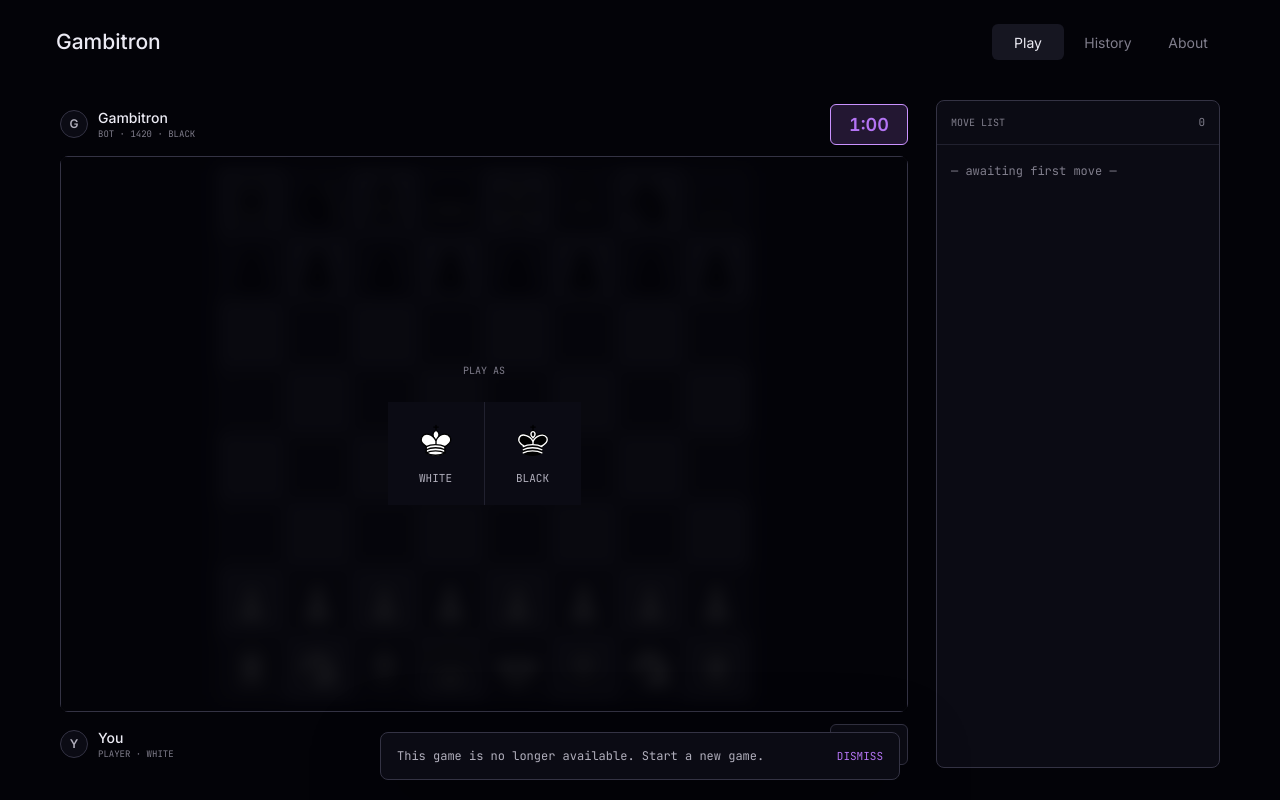
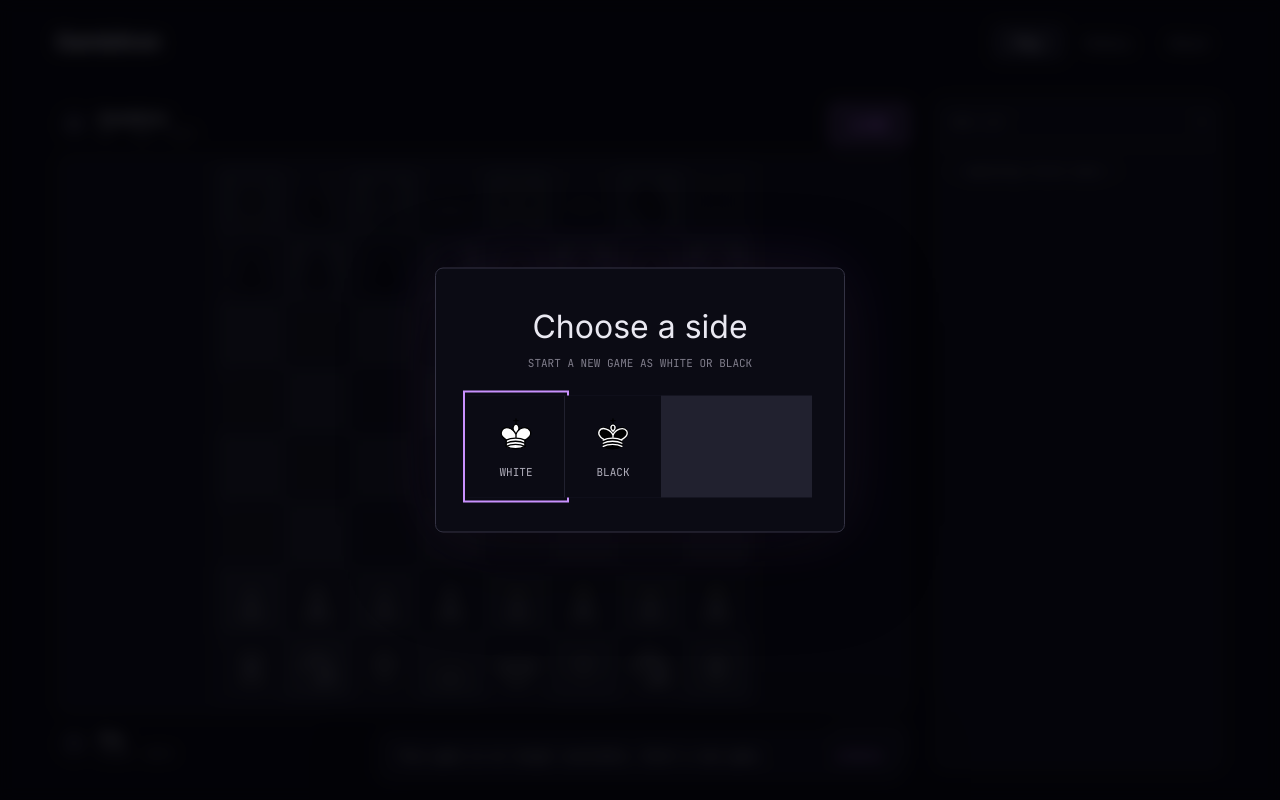
Before and after one commit to Cyrus-Krispin/gambitron, a React (Vite) app in the folder frontend/: page /play/1 in a window 1280 px wide. Built offline with nearby package versions, Linux system fonts and the light colour scheme.

Commit message:
fix: announce and contain active game controls

```diff
--- a/frontend/src/components/ChessBoard.tsx
+++ b/frontend/src/components/ChessBoard.tsx
@@ -57,6 +57,7 @@ export function ChessBoard({
       className="board"
       role="grid"
       aria-label="Chess board"
+      aria-hidden={startOpen || undefined}
       aria-rowcount={8}
       aria-colcount={8}
       style={{ opacity: startOpen ? 0.5 : 1, pointerEvents: startOpen ? "none" : "auto" }}
@@ -153,7 +154,8 @@ export function ChessBoard({
               role="gridcell"
               aria-label={squareLabel}
               aria-selected={isSelected}
-              tabIndex={focusedSquare === squareName ? 0 : -1}
+              disabled={startOpen}
+              tabIndex={!startOpen && focusedSquare === squareName ? 0 : -1}
             >
               {showFile && <span className="coord file">{file}</span>}
               {showRank && <span className="coord rank">{rank}</span>}
--- a/frontend/src/components/TimerCard.tsx
+++ b/frontend/src/components/TimerCard.tsx
@@ -2,9 +2,10 @@ interface TimerCardProps {
   timeMs: number;
   isActive: boolean;
   isLow?: boolean;
+  label?: string;
 }
 
-export function TimerCard({ timeMs, isActive, isLow }: TimerCardProps) {
+export function TimerCard({ timeMs, isActive, isLow, label = "Chess clock" }: TimerCardProps) {
   const total = Math.max(0, timeMs);
   const m = Math.floor(total / 60000);
   const s = Math.floor((total % 60000) / 1000);
@@ -25,5 +26,14 @@ export function TimerCard({ timeMs, isActive, isLow }: TimerCardProps) {
     .filter(Boolean)
     .join(" ");
 
-  return <div className={cls}>{display}</div>;
+  return (
+    <div
+      className={cls}
+      role="timer"
+      aria-live="off"
+      aria-label={`${label}: ${display}${isActive ? ", running" : ", stopped"}`}
+    >
+      {display}
+    </div>
+  );
 }
--- a/frontend/src/pages/Game.tsx
+++ b/frontend/src/pages/Game.tsx
@@ -34,10 +34,12 @@ export default function Game() {
           <TimerCard
             timeMs={game.aiTimeMs}
             isActive={!game.isPlayersTurn}
+            label="Gambitron clock"
           />
           <TimerCard
             timeMs={game.playerTimeMs}
             isActive={game.isPlayersTurn}
+            label="Player clock"
           />
         </div>
       )}
@@ -85,10 +87,12 @@ export default function Game() {
           <TimerCard
             timeMs={game.aiTimeMs}
             isActive={!game.isPlayersTurn}
+            label="Gambitron clock"
           />
           <TimerCard
             timeMs={game.playerTimeMs}
             isActive={game.isPlayersTurn}
+            label="Player clock"
           />
         </aside>
       )}
--- a/frontend/src/pages/Landing.tsx
+++ b/frontend/src/pages/Landing.tsx
@@ -75,6 +75,7 @@ export default function Landing() {
             className={"side-cell" + (side === "w" ? " active" : "")}
             onClick={() => setSide("w")}
             type="button"
+            aria-pressed={side === "w"}
           >
             <span className="side-piece">♙</span>
             <span>White</span>
@@ -83,6 +84,7 @@ export default function Landing() {
             className={"side-cell" + (side === "rand" ? " active" : "")}
             onClick={() => setSide("rand")}
             type="button"
+            aria-pressed={side === "rand"}
           >
             <Shuffle size={18} />
             <span>Random</span>
@@ -91,6 +93,7 @@ export default function Landing() {
             className={"side-cell" + (side === "b" ? " active" : "")}
             onClick={() => setSide("b")}
             type="button"
+            aria-pressed={side === "b"}
           >
             <span className="side-piece">♟</span>
             <span>Black</span>
--- a/frontend/src/pages/Play.tsx
+++ b/frontend/src/pages/Play.tsx
@@ -4,6 +4,7 @@ import { ChessBoard } from "@/components/ChessBoard";
 import { CaptureDisplay } from "@/components/CaptureDisplay";
 import { TimerCard } from "@/components/TimerCard";
 import { Dialogs } from "@/components/Dialogs";
+import * as Dialog from "@radix-ui/react-dialog";
 
 const VALID_MINUTES = [1, 2, 3, 5, 10, 15, 30];
 
@@ -146,6 +147,7 @@ export default function Play() {
             timeMs={botTimeMs}
             isActive={isBotActive}
             isLow={botLow}
+            label="Gambitron clock"
           />
         </div>
 
@@ -171,35 +173,16 @@ export default function Play() {
           />
 
           {/* Color picker overlay when startOpen */}
-          {game.startOpen && (
-            <div
-              style={{
-                position: "absolute",
-                inset: 0,
-                display: "flex",
-                flexDirection: "column",
-                alignItems: "center",
-                justifyContent: "center",
-                background: "oklch(0.105 0.014 285 / 0.86)",
-                backdropFilter: "blur(8px)",
-                gap: 16,
-              }}
-            >
-              <div
-                role="status"
-                aria-live="polite"
-                aria-atomic="true"
-                style={{
-                  fontFamily: "var(--mono)",
-                  fontSize: 10,
-                  letterSpacing: "0",
-                  textTransform: "uppercase",
-                  color: "var(--ink-faint)",
-                  marginBottom: 8,
-                }}
+          <Dialog.Root open={game.startOpen}>
+            <Dialog.Portal>
+              <Dialog.Overlay className="modal-overlay" />
+              <Dialog.Content
+                className="modal grain"
+                onEscapeKeyDown={(event) => event.preventDefault()}
+                onPointerDownOutside={(event) => event.preventDefault()}
               >
-                Play as
-              </div>
+              <Dialog.Title style={{ fontSize: 32, marginBottom: 4 }}>Choose a side</Dialog.Title>
+              <Dialog.Description className="reason">Start a new game as white or black</Dialog.Description>
               <div style={{ display: "flex", gap: 1, background: "var(--line-soft)" }}>
                 {(["white", "black"] as const).map((c) => (
                   <button
@@ -227,8 +210,9 @@ export default function Play() {
                   </button>
                 ))}
               </div>
-            </div>
-          )}
+              </Dialog.Content>
+            </Dialog.Portal>
+          </Dialog.Root>
         </div>
 
         {/* Your strip */}
@@ -249,6 +233,7 @@ export default function Play() {
             timeMs={myTimeMs}
             isActive={isMyActive}
             isLow={myLow}
+            label="Your clock"
           />
         </div>
       </div>
@@ -259,6 +244,9 @@ export default function Play() {
           {!game.startOpen && (
             <div style={{ padding: "12px 16px", borderBottom: "1px solid var(--line-soft)" }}>
               <div
+                role="status"
+                aria-live={game.gameEnded ? "assertive" : "polite"}
+                aria-atomic="true"
                 style={{
                   fontFamily: "var(--serif)",
                   fontSize: 15,
```
